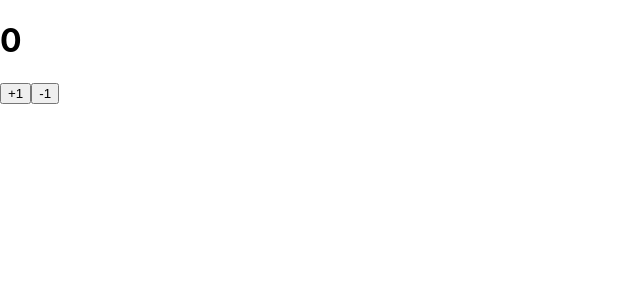
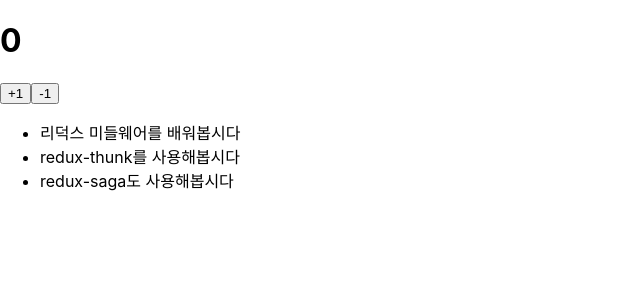
Before and after one commit to SungHyun627/React_Study, a React (Create React App) app in the folder redux-middleware-in-react/: page / in a window 1280 px wide. Shown: the top 300 px of the page, without its empty margins (0-640 px from the left). Built offline with nearby package versions, Linux system fonts and the light colour scheme.

Commit message:
App component에 렌더링

```diff
--- a/redux-middleware-in-react/src/App.js
+++ b/redux-middleware-in-react/src/App.js
@@ -1,8 +1,14 @@
 import "./App.css";
 import CounterContainer from "./containers/CounterContainer";
+import PostListContainer from "./containers/PostListContainer";
 
 function App() {
-  return <CounterContainer />;
+  return (
+    <div>
+      <CounterContainer />
+      <PostListContainer />
+    </div>
+  );
 }
 
 export default App;
```
